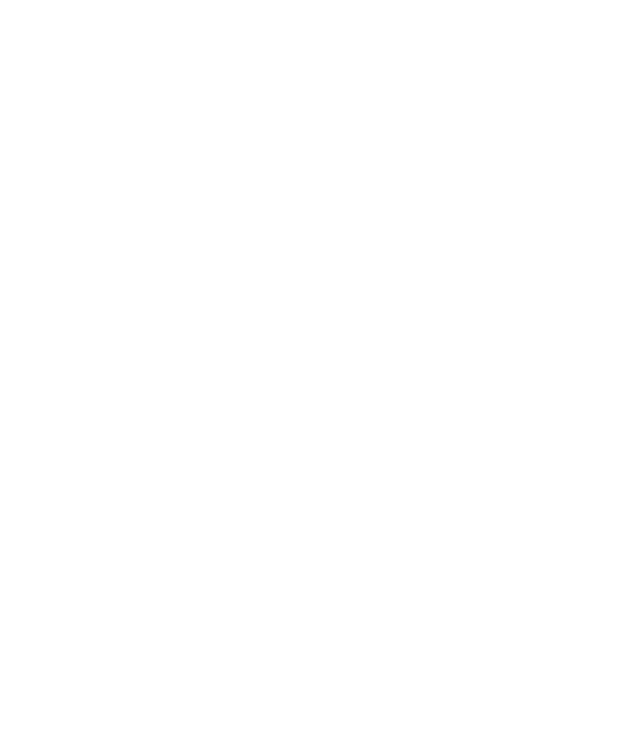
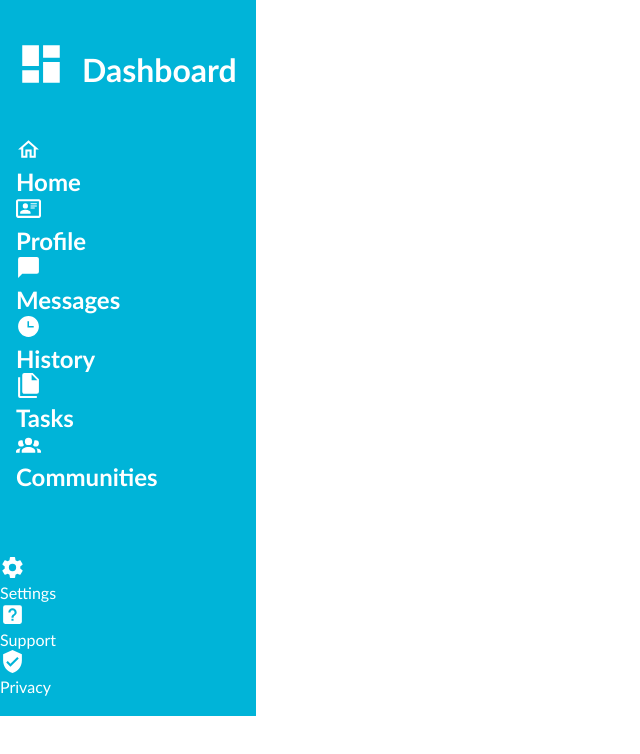
Before and after one commit to Suryakumar-Selvakumar/Admin-Dashboard, a plain HTML site: page index.html in a window 1280 px wide. Shown: the whole page, without its empty margins (0-640 px from the left). Drawn offline with Linux system fonts and the light colour scheme.

Commit message:
Finish Sidebar 90%

```diff
--- a/index.html
+++ b/index.html
@@ -7,6 +7,135 @@
     <title>Admin Dashboard</title>
   </head>
   <body>
-
+    <div class="container">
+      <div class="sidebar">
+        <div class="dashboard">
+          <svg
+            class="dashboard-icon"
+            xmlns="http://www.w3.org/2000/svg"
+            viewBox="0 0 24 24"
+          >
+            <path
+              d="M13,3V9H21V3M13,21H21V11H13M3,21H11V15H3M3,13H11V3H3V13Z"
+            />
+          </svg>
+          Dashboard
+        </div>
+        <div class="nav-btns-one">
+          <div>
+            <svg
+              class="nav-icons"
+              xmlns="http://www.w3.org/2000/svg"
+              viewBox="0 0 24 24"
+            >
+              <path
+                d="M12 5.69L17 10.19V18H15V12H9V18H7V10.19L12 5.69M12 3L2 12H5V20H11V14H13V20H19V12H22"
+              />
+            </svg>
+            <p>Home</p>
+          </div>
+          <div>
+            <svg
+              class="nav-icons"
+              xmlns="http://www.w3.org/2000/svg"
+              viewBox="0 0 24 24"
+            >
+              <path
+                d="M22,3H2C0.91,3.04 0.04,3.91 0,5V19C0.04,20.09 0.91,20.96 2,21H22C23.09,20.96 23.96,20.09 24,19V5C23.96,3.91 23.09,3.04 22,3M22,19H2V5H22V19M14,17V15.75C14,14.09 10.66,13.25 9,13.25C7.34,13.25 4,14.09 4,15.75V17H14M9,7A2.5,2.5 0 0,0 6.5,9.5A2.5,2.5 0 0,0 9,12A2.5,2.5 0 0,0 11.5,9.5A2.5,2.5 0 0,0 9,7M14,7V8H20V7H14M14,9V10H20V9H14M14,11V12H18V11H14"
+              />
+            </svg>
+            <p>Profile</p>
+          </div>
+          <div>
+            <svg
+              class="nav-icons"
+              xmlns="http://www.w3.org/2000/svg"
+              viewBox="0 0 24 24"
+            >
+              <path
+                d="M20,2H4A2,2 0 0,0 2,4V22L6,18H20A2,2 0 0,0 22,16V4C22,2.89 21.1,2 20,2Z"
+              />
+            </svg>
+            <p>Messages</p>
+          </div>
+          <div>
+            <svg
+              class="nav-icons"
+              xmlns="http://www.w3.org/2000/svg"
+              viewBox="0 0 24 24"
+            >
+              <path
+                d="M12 2C6.5 2 2 6.5 2 12C2 17.5 6.5 22 12 22C17.5 22 22 17.5 22 12S17.5 2 12 2M17 13H11V7H12.5V11.5H17V13Z"
+              />
+            </svg>
+            <p>History</p>
+          </div>
+          <div>
+            <svg
+              class="nav-icons"
+              xmlns="http://www.w3.org/2000/svg"
+              viewBox="0 0 24 24"
+            >
+              <path
+                d="M15,7H20.5L15,1.5V7M8,0H16L22,6V18A2,2 0 0,1 20,20H8C6.89,20 6,19.1 6,18V2A2,2 0 0,1 8,0M4,4V22H20V24H4A2,2 0 0,1 2,22V4H4Z"
+              />
+            </svg>
+            <p>Tasks</p>
+          </div>
+          <div>
+            <svg
+              class="nav-icons"
+              xmlns="http://www.w3.org/2000/svg"
+              viewBox="0 0 24 24"
+            >
+              <path
+                d="M12,5.5A3.5,3.5 0 0,1 15.5,9A3.5,3.5 0 0,1 12,12.5A3.5,3.5 0 0,1 8.5,9A3.5,3.5 0 0,1 12,5.5M5,8C5.56,8 6.08,8.15 6.53,8.42C6.38,9.85 6.8,11.27 7.66,12.38C7.16,13.34 6.16,14 5,14A3,3 0 0,1 2,11A3,3 0 0,1 5,8M19,8A3,3 0 0,1 22,11A3,3 0 0,1 19,14C17.84,14 16.84,13.34 16.34,12.38C17.2,11.27 17.62,9.85 17.47,8.42C17.92,8.15 18.44,8 19,8M5.5,18.25C5.5,16.18 8.41,14.5 12,14.5C15.59,14.5 18.5,16.18 18.5,18.25V20H5.5V18.25M0,20V18.5C0,17.11 1.89,15.94 4.45,15.6C3.86,16.28 3.5,17.22 3.5,18.25V20H0M24,20H20.5V18.25C20.5,17.22 20.14,16.28 19.55,15.6C22.11,15.94 24,17.11 24,18.5V20Z"
+              />
+            </svg>
+            <p>Communities</p>
+          </div>
+        </div>
+        <div class="nav-btns-two">
+          <div>
+            <svg
+              class="nav-icons"
+              xmlns="http://www.w3.org/2000/svg"
+              viewBox="0 0 24 24"
+            >
+              <path
+                d="M12,15.5A3.5,3.5 0 0,1 8.5,12A3.5,3.5 0 0,1 12,8.5A3.5,3.5 0 0,1 15.5,12A3.5,3.5 0 0,1 12,15.5M19.43,12.97C19.47,12.65 19.5,12.33 19.5,12C19.5,11.67 19.47,11.34 19.43,11L21.54,9.37C21.73,9.22 21.78,8.95 21.66,8.73L19.66,5.27C19.54,5.05 19.27,4.96 19.05,5.05L16.56,6.05C16.04,5.66 15.5,5.32 14.87,5.07L14.5,2.42C14.46,2.18 14.25,2 14,2H10C9.75,2 9.54,2.18 9.5,2.42L9.13,5.07C8.5,5.32 7.96,5.66 7.44,6.05L4.95,5.05C4.73,4.96 4.46,5.05 4.34,5.27L2.34,8.73C2.21,8.95 2.27,9.22 2.46,9.37L4.57,11C4.53,11.34 4.5,11.67 4.5,12C4.5,12.33 4.53,12.65 4.57,12.97L2.46,14.63C2.27,14.78 2.21,15.05 2.34,15.27L4.34,18.73C4.46,18.95 4.73,19.03 4.95,18.95L7.44,17.94C7.96,18.34 8.5,18.68 9.13,18.93L9.5,21.58C9.54,21.82 9.75,22 10,22H14C14.25,22 14.46,21.82 14.5,21.58L14.87,18.93C15.5,18.67 16.04,18.34 16.56,17.94L19.05,18.95C19.27,19.03 19.54,18.95 19.66,18.73L21.66,15.27C21.78,15.05 21.73,14.78 21.54,14.63L19.43,12.97Z"
+              />
+            </svg>
+            <p>Settings</p>
+          </div>
+          <div>
+            <svg
+              class="nav-icons"
+              xmlns="http://www.w3.org/2000/svg"
+              viewBox="0 0 24 24"
+            >
+              <path
+                d="M11,18H13V16H11V18M12,6A4,4 0 0,0 8,10H10A2,2 0 0,1 12,8A2,2 0 0,1 14,10C14,12 11,11.75 11,15H13C13,12.75 16,12.5 16,10A4,4 0 0,0 12,6M5,3H19A2,2 0 0,1 21,5V19A2,2 0 0,1 19,21H5A2,2 0 0,1 3,19V5A2,2 0 0,1 5,3Z"
+              />
+            </svg>
+            <p>Support</p>
+          </div>
+          <div>
+            <svg
+              class="nav-icons"
+              xmlns="http://www.w3.org/2000/svg"
+              viewBox="0 0 24 24"
+            >
+              <path
+                d="M10,17L6,13L7.41,11.59L10,14.17L16.59,7.58L18,9M12,1L3,5V11C3,16.55 6.84,21.74 12,23C17.16,21.74 21,16.55 21,11V5L12,1Z"
+              />
+            </svg>
+            <p>Privacy</p>
+          </div>
+        </div>
+      </div>
+      <div class="header"></div>
+      <div class="main-content"></div>
+    </div>
   </body>
 </html>
--- a/styles.css
+++ b/styles.css
@@ -0,0 +1,69 @@
+* {
+  margin: 0;
+  padding: 0;
+  font-family: ui-rounded, "Hiragino Maru Gothic ProN", Quicksand, Comfortaa,
+    Manjari, "Arial Rounded MT", "Arial Rounded MT Bold", Calibri,
+    source-sans-pro, sans-serif;
+}
+
+.container {
+  display: grid;
+  height: 100%;
+  width: 100%;
+  grid-template-columns: 1fr 4fr;
+  grid-template-rows: 1fr 4fr;
+}
+
+.sidebar {
+  grid-area: 1 / 1 / 3 / 2;
+  background-color: #00b4d8;
+  color: white;
+  display: grid;
+  grid-template-columns: 1fr;
+  grid-template-rows: 1fr 4fr 2fr;
+  gap: 3rem;
+}
+
+.dashboard {
+  padding-left: 1rem;
+  padding-top: 1rem;
+  display: flex;
+  align-items: end;
+  gap: 1rem;
+  font-weight: 600;
+  font-size: 2rem;
+}
+
+.dashboard-icon {
+  fill: white;
+  width: 50px;
+  height: 50px;
+}
+
+.nav-btns-one {
+  display: grid;
+  grid-template-rows: repeat(6, 1fr);
+  grid-template-columns: 1fr;
+  padding-left: 1rem;
+  font-size: 1.5rem;
+  font-weight: 600;
+}
+
+.nav-btns-one ~ div {
+  padding-top: 1rem;
+  padding-bottom: 1rem;
+}
+
+.nav-icons {
+  fill: white;
+  width: 25px;
+  height: 25px;
+}
+
+.header {
+  grid-area: 1 / 2 / 2 / 3;
+}
+
+.footer {
+  grid-area: 2 / 2 / 3 / 3;
+}
```
